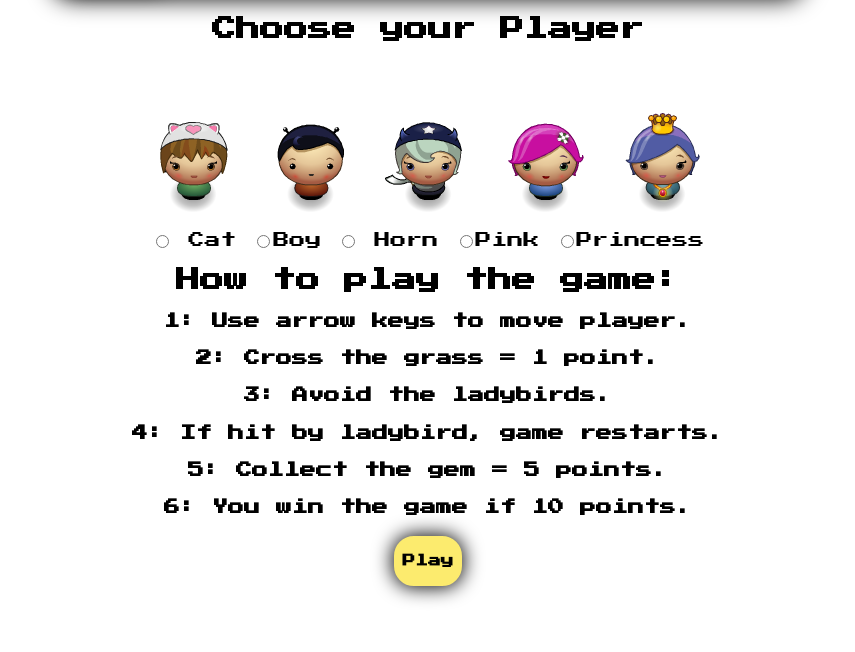
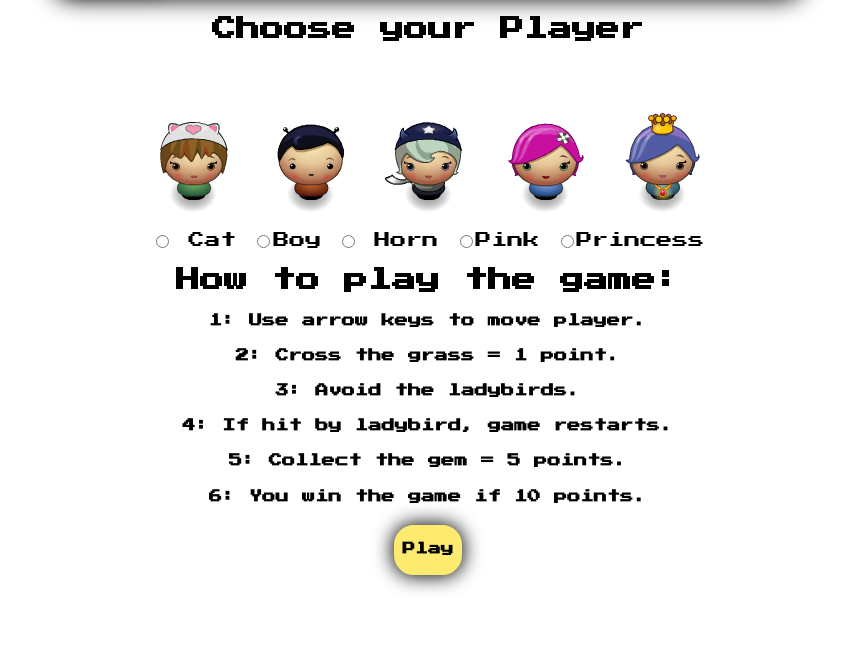
Before and after one commit to dianavile/ArcadeGame, a plain HTML site: page index.html in a window 1280 px wide. Shown: the part 148-800 px from the top of the page, without its empty margins (212-1067 px from the left). Drawn offline with Linux system fonts and the light colour scheme.

Commit message:
make game-rules smaller

```diff
--- a/index.html
+++ b/index.html
@@ -52,12 +52,12 @@
 <section id="gameRules" class="modal_content">
   <h2>How to play the game:</p2>
 
-    <h4 class="rules"> 1: Use arrow keys to move player. </h4>
-    <h4 class="rules"> 2: Cross the grass = 1 point.</h4>
-    <h4 class="rules"> 3: Avoid the ladybirds.</h4>
-    <h4 class="rules"> 4: If hit by ladybird, game restarts.</h4>
-    <h4 class="rules"> 5: Collect the gem = 5 points. </h4>
-    <h4 class="rules"> 6: You win the game if 10 points.</h4>
+    <h5 class="rules"> 1: Use arrow keys to move player. </h5>
+    <h5 class="rules"> 2: Cross the grass = 1 point.</h5>
+    <h5 class="rules"> 3: Avoid the ladybirds.</h5>
+    <h5 class="rules"> 4: If hit by ladybird, game restarts.</h5>
+    <h5 class="rules"> 5: Collect the gem = 5 points. </h5>
+    <h5 class="rules"> 6: You win the game if 10 points.</h5>
     <button id="myBtn" class="btnt">Play</button>
 </section>
 
```
